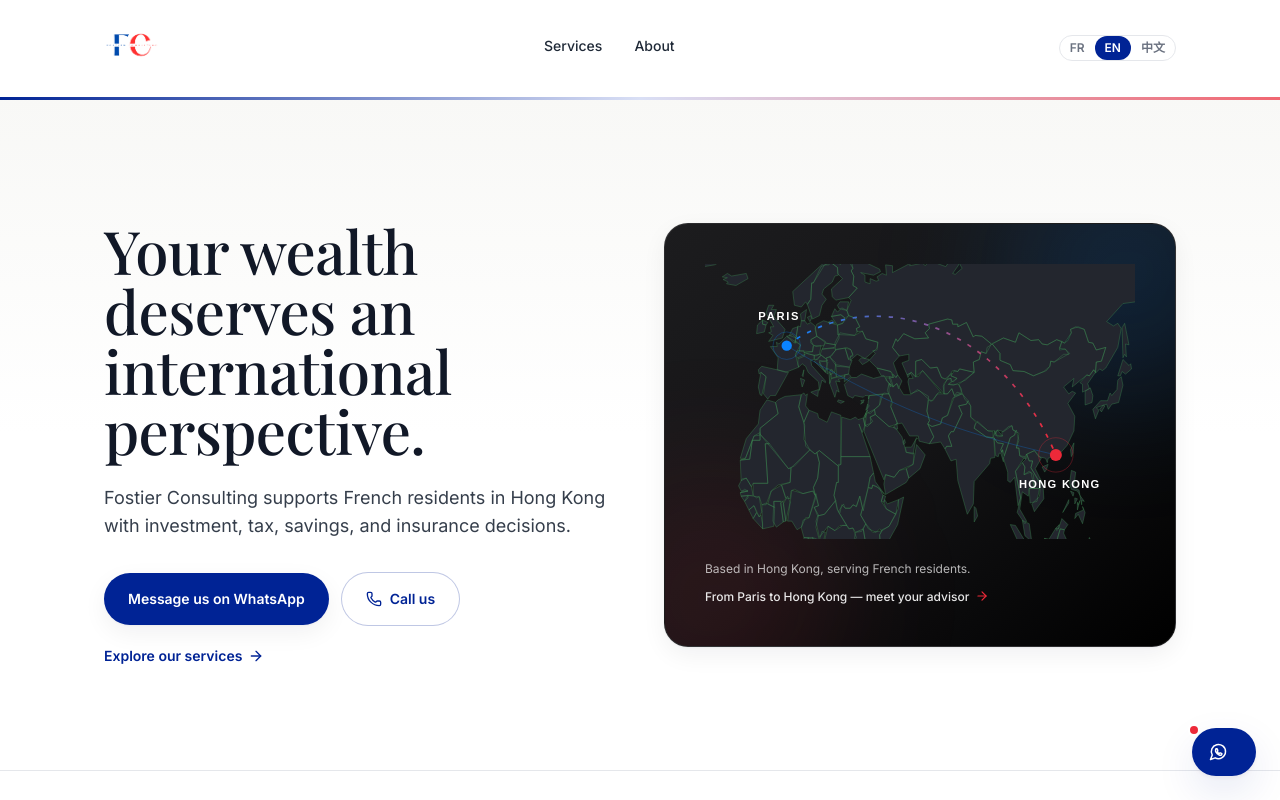
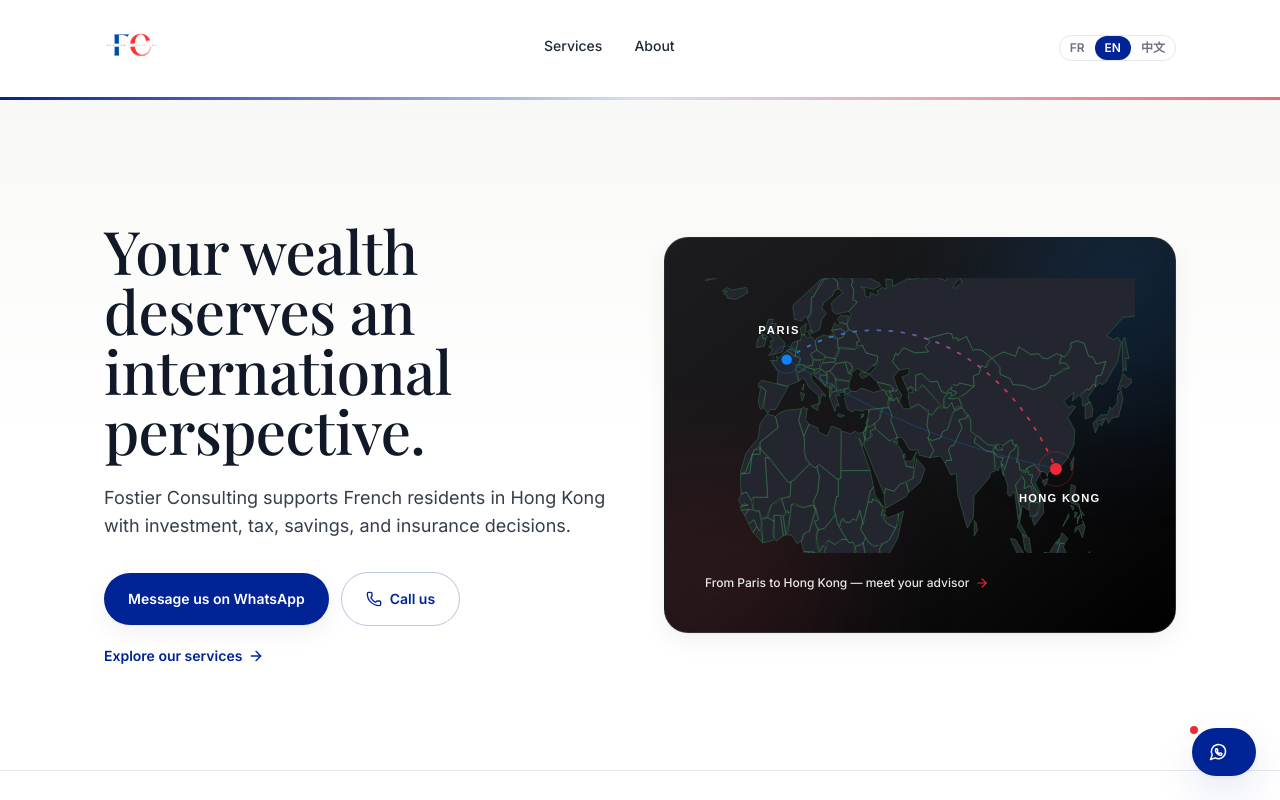
Before and after one commit to nicolasthrax/fostier-consulting-perplexity, a Next.js app: page /en in a window 1280 px wide. Shown: the top 800 px of the page. Built offline with nearby package versions, Linux system fonts and the light colour scheme; a web font is replaced by a local one.

Commit message:
Hero: drop visual caption text, keep only the About story link under the map

```diff
--- a/app/[lang]/page.tsx
+++ b/app/[lang]/page.tsx
@@ -31,11 +31,10 @@
             <div className="absolute -right-20 -top-20 h-64 w-64 rounded-full bg-[#0A84FF]/15 blur-3xl" aria-hidden="true" />
             <div className="absolute -bottom-20 -left-20 h-64 w-64 rounded-full bg-fred/10 blur-3xl" aria-hidden="true" />
             <svg viewBox="0 0 500 320" className="relative h-auto w-full" aria-hidden="true"><defs><linearGradient id="route" x1="0" x2="1"><stop offset="0" stopColor="#0A84FF" /><stop offset="1" stopColor="#ED2939" /></linearGradient></defs><path d={MAP_LAND} fill="#23262E" stroke="#3E8E52" strokeOpacity=".55" strokeWidth=".8" /><path d="M95 95 C190 24 340 62 408 222" fill="none" stroke="url(#route)" strokeWidth="2" strokeDasharray="5 9" /><path d="M95 95 C230 176 306 198 408 222" fill="none" stroke="#0A84FF" strokeOpacity=".3" strokeWidth="1" /><circle cx="95" cy="95" r="6" fill="#0A84FF" /><circle cx="95" cy="95" r="16" fill="none" stroke="#0A84FF" strokeOpacity=".3" /><circle cx="408" cy="222" r="7" fill="#ED2939" /><circle cx="408" cy="222" r="20" fill="none" stroke="#ED2939" strokeOpacity=".35" /><text x="62" y="65" fill="#FFFFFF" fontSize="13" fontFamily="sans-serif" fontWeight="600" letterSpacing="2">PARIS</text><text x="365" y="260" fill="#FFFFFF" fontSize="13" fontFamily="sans-serif" fontWeight="600" letterSpacing="1.5">HONG KONG</text></svg>
-            <figcaption className="relative mt-5 text-xs leading-relaxed text-white/70">
-              {dict.hero.visualCaption}
+            <figcaption className="relative mt-5 text-xs leading-relaxed">
               <Link
                 href={`/${lang}/about`}
-                className="focus-ring group mt-2 inline-flex items-center gap-1.5 rounded-sm font-medium text-white/90 hover:text-white"
+                className="focus-ring group inline-flex items-center gap-1.5 rounded-sm font-medium text-white/90 hover:text-white"
               >
                 {heroAboutCaption[lang] ?? heroAboutCaption.en}
                 <ArrowRight className="h-3.5 w-3.5 text-fred transition-transform group-hover:translate-x-1" />
```
